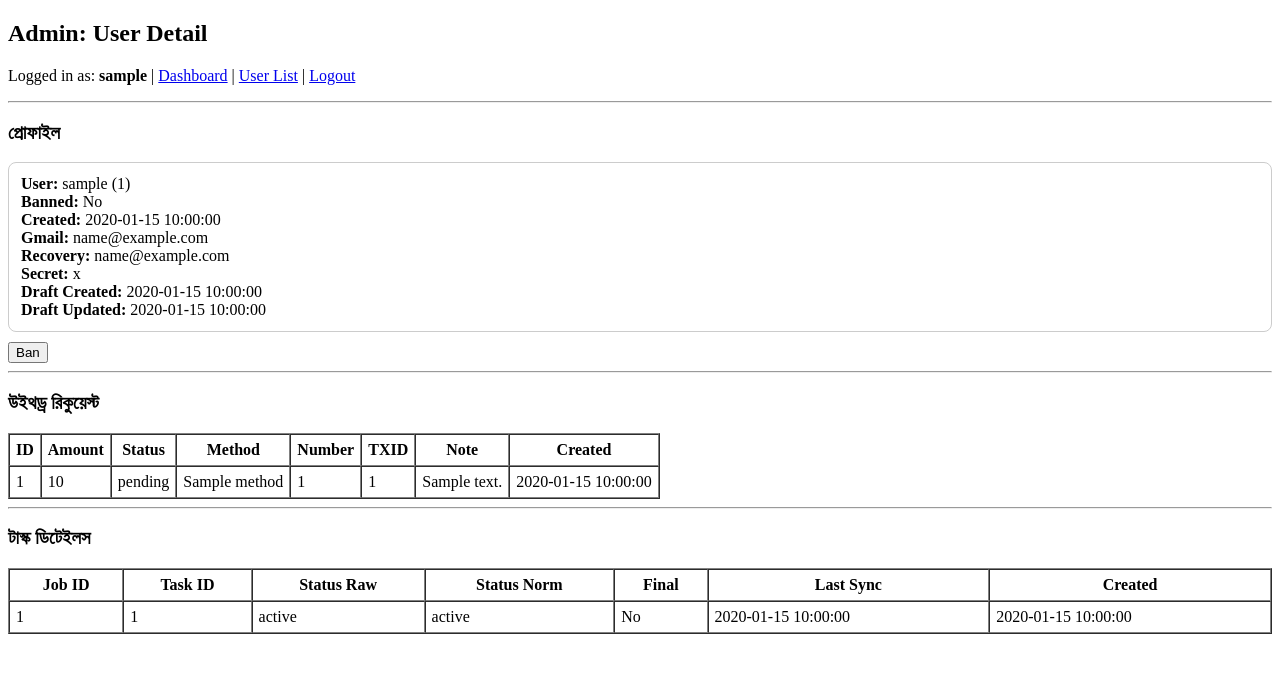
After one commit to shahariarmahfuz/gmail, a FastAPI app: template templates/admin_user_detail.html in a window 1280 px wide. The commit adds this page. Shown: the top 673 px of the page. Run offline with FastAPI, Linux system fonts and the light colour scheme; the template is opened without the code that fills it: most values are stand-ins (such as "Sample title", 1, 10 or a date in 2020); parts of the project's set-up code (start-up, migrations or seed data) failed here and were passed over.

Commit message:
Split admin lists into user detail views

```diff
--- a/main.py
+++ b/main.py
@@ -561,6 +561,38 @@ async def admin_user_tasks(user_id: str) -> List[Dict[str, Any]]:
         FROM user_tasks
         WHERE user_id=?
         ORDER BY created_at DESC, id DESC;
+        """,
+        (user_id,),
+    )
+
+
+async def admin_user_profile(user_id: str) -> Optional[Dict[str, Any]]:
+    return await db_fetchone(
+        """
+        SELECT u.user_id,
+               u.username,
+               u.is_banned,
+               u.created_at,
+               d.gmail,
+               d.recovery_email,
+               d.secret,
+               d.created_at AS draft_created_at,
+               d.updated_at AS draft_updated_at
+        FROM users u
+        LEFT JOIN user_drafts d ON d.user_id = u.user_id
+        WHERE u.user_id=?;
+        """,
+        (user_id,),
+    )
+
+
+async def admin_user_withdrawals(user_id: str) -> List[Dict[str, Any]]:
+    return await db_fetchall(
+        """
+        SELECT withdrawal_id, amount, status, method, number, admin_txid, admin_note, created_at, updated_at, paid_at
+        FROM withdrawals
+        WHERE user_id=?
+        ORDER BY created_at DESC;
         """,
         (user_id,),
     )
@@ -1438,14 +1470,12 @@ async def admin_add_credit(
 async def admin_withdrawals_page(request: Request):
     admin = await require_admin(request)
     w_all = await admin_withdrawals_overview(status=None)
-    gmail_list = await admin_user_gmail_list()
     return templates.TemplateResponse(
         "admin_withdrawals.html",
         {
             "request": request,
             "admin": admin,
             "withdrawals": w_all,
-            "gmail_list": gmail_list,
             "error": None,
             "success": None,
         },
@@ -1479,18 +1509,12 @@ async def admin_reject_withdrawal_web(
 async def admin_users_page(request: Request):
     admin = await require_admin(request)
     users = await admin_user_list()
-    gmail_list = await admin_user_gmail_list()
-    tasks_by_user: Dict[str, List[Dict[str, Any]]] = {}
-    for user in users:
-        tasks_by_user[str(user["user_id"])] = await admin_user_tasks(str(user["user_id"]))
     return templates.TemplateResponse(
         "admin_users.html",
         {
             "request": request,
             "admin": admin,
             "users": users,
-            "gmail_list": gmail_list,
-            "tasks_by_user": tasks_by_user,
             "error": None,
             "success": None,
         },
@@ -1506,6 +1530,28 @@ async def admin_users_ban(request: Request, user_id: str = Form(...), action: st
     return RedirectResponse(url="/admin/users", status_code=302)
 
 
+@app.get("/admin/users/{user_id}", response_class=HTMLResponse)
+async def admin_user_detail_page(request: Request, user_id: str):
+    admin = await require_admin(request)
+    profile = await admin_user_profile(user_id)
+    if not profile:
+        raise HTTPException(status_code=404, detail="User not found")
+    tasks = await admin_user_tasks(user_id)
+    withdrawals = await admin_user_withdrawals(user_id)
+    return templates.TemplateResponse(
+        "admin_user_detail.html",
+        {
+            "request": request,
+            "admin": admin,
+            "profile": profile,
+            "tasks": tasks,
+            "withdrawals": withdrawals,
+            "error": None,
+            "success": None,
+        },
+    )
+
+
 # =========================
 # Direct run
 # =========================
--- /dev/null
+++ b/templates/admin_user_detail.html
@@ -0,0 +1,103 @@
+<!doctype html>
+<html>
+<head><meta charset="utf-8"><title>Admin User Detail</title></head>
+<body>
+  <h2>Admin: User Detail</h2>
+  <p>Logged in as: <b>{{ admin.username }}</b> | <a href="/admin">Dashboard</a> | <a href="/admin/users">User List</a> | <a href="/admin/logout">Logout</a></p>
+
+  {% if error %}<p style="color:red;">{{ error }}</p>{% endif %}
+  {% if success %}<p style="color:green;">{{ success }}</p>{% endif %}
+
+  <hr>
+
+  <h3>প্রোফাইল</h3>
+  <div style="border:1px solid #ccc; padding:12px; border-radius:8px;">
+    <b>User:</b> {{ profile.username }} ({{ profile.user_id }})<br>
+    <b>Banned:</b> {{ "Yes" if profile.is_banned else "No" }}<br>
+    <b>Created:</b> {{ profile.created_at }}<br>
+    <b>Gmail:</b> {{ profile.gmail or "N/A" }}<br>
+    <b>Recovery:</b> {{ profile.recovery_email or "N/A" }}<br>
+    <b>Secret:</b> {{ profile.secret or "N/A" }}<br>
+    <b>Draft Created:</b> {{ profile.draft_created_at or "" }}<br>
+    <b>Draft Updated:</b> {{ profile.draft_updated_at or "" }}
+  </div>
+
+  <div style="margin-top:10px;">
+    {% if profile.is_banned %}
+    <form method="post" action="/admin/users/ban">
+      <input type="hidden" name="user_id" value="{{ profile.user_id }}">
+      <input type="hidden" name="action" value="unban">
+      <button type="submit">Unban</button>
+    </form>
+    {% else %}
+    <form method="post" action="/admin/users/ban">
+      <input type="hidden" name="user_id" value="{{ profile.user_id }}">
+      <input type="hidden" name="action" value="ban">
+      <button type="submit">Ban</button>
+    </form>
+    {% endif %}
+  </div>
+
+  <hr>
+
+  <h3>উইথড্র রিকুয়েস্ট</h3>
+  <table border="1" cellpadding="6" cellspacing="0">
+    <tr>
+      <th>ID</th>
+      <th>Amount</th>
+      <th>Status</th>
+      <th>Method</th>
+      <th>Number</th>
+      <th>TXID</th>
+      <th>Note</th>
+      <th>Created</th>
+    </tr>
+    {% for w in withdrawals %}
+    <tr>
+      <td>{{ w.withdrawal_id }}</td>
+      <td>{{ w.amount }}</td>
+      <td>{{ w.status }}</td>
+      <td>{{ w.method }}</td>
+      <td>{{ w.number }}</td>
+      <td>{{ w.admin_txid or "" }}</td>
+      <td>{{ w.admin_note or "" }}</td>
+      <td>{{ w.created_at }}</td>
+    </tr>
+    {% else %}
+    <tr>
+      <td colspan="8">No withdrawals found.</td>
+    </tr>
+    {% endfor %}
+  </table>
+
+  <hr>
+
+  <h3>টাস্ক ডিটেইলস</h3>
+  <table border="1" cellpadding="6" cellspacing="0" style="width:100%;">
+    <tr>
+      <th>Job ID</th>
+      <th>Task ID</th>
+      <th>Status Raw</th>
+      <th>Status Norm</th>
+      <th>Final</th>
+      <th>Last Sync</th>
+      <th>Created</th>
+    </tr>
+    {% for t in tasks %}
+    <tr>
+      <td>{{ t.job_id }}</td>
+      <td>{{ t.job_task_id }}</td>
+      <td>{{ t.status_raw or "" }}</td>
+      <td>{{ t.status_norm or "" }}</td>
+      <td>{{ "Yes" if t.is_final else "No" }}</td>
+      <td>{{ t.last_sync_at or "" }}</td>
+      <td>{{ t.created_at }}</td>
+    </tr>
+    {% else %}
+    <tr>
+      <td colspan="7">No tasks found.</td>
+    </tr>
+    {% endfor %}
+  </table>
+</body>
+</html>
```
Also changed, not shown: templates/admin_users.html (+2 -83 lines), templates/admin_withdrawals.html (+4 -29 lines).
